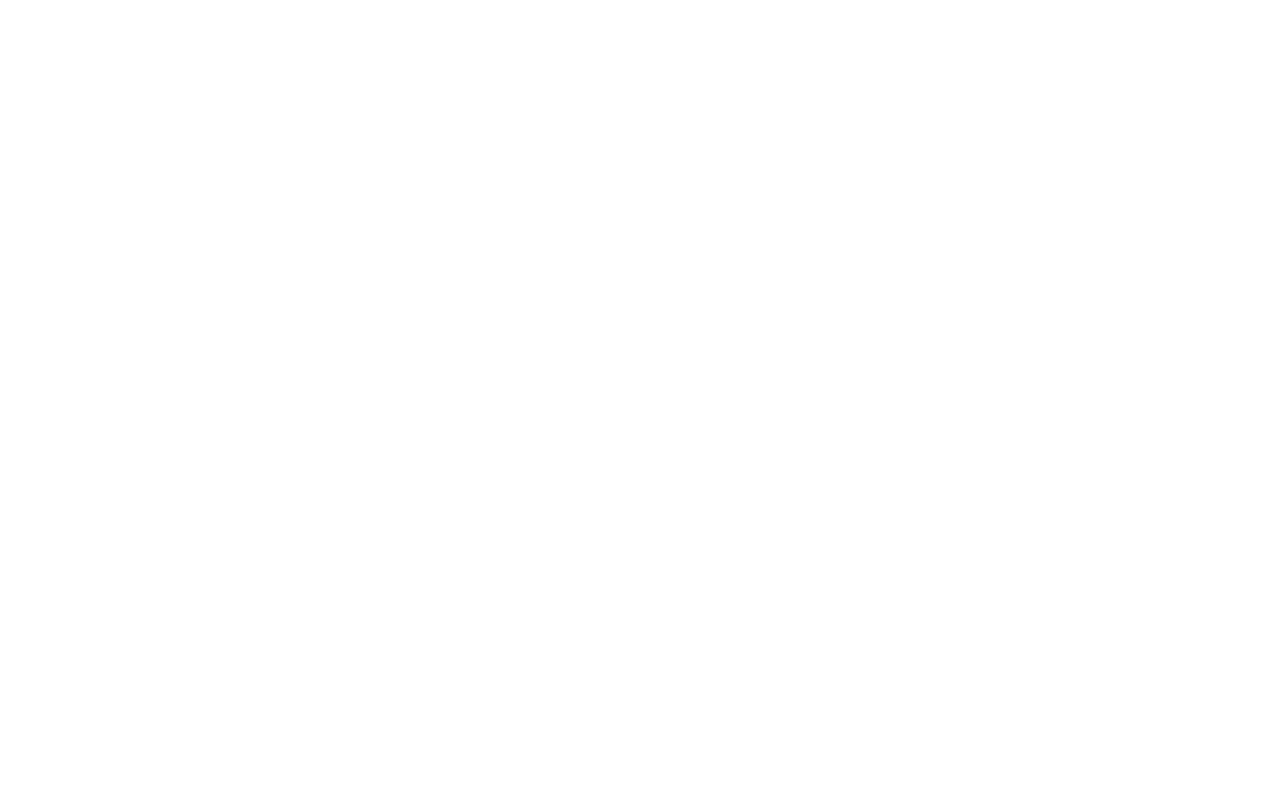
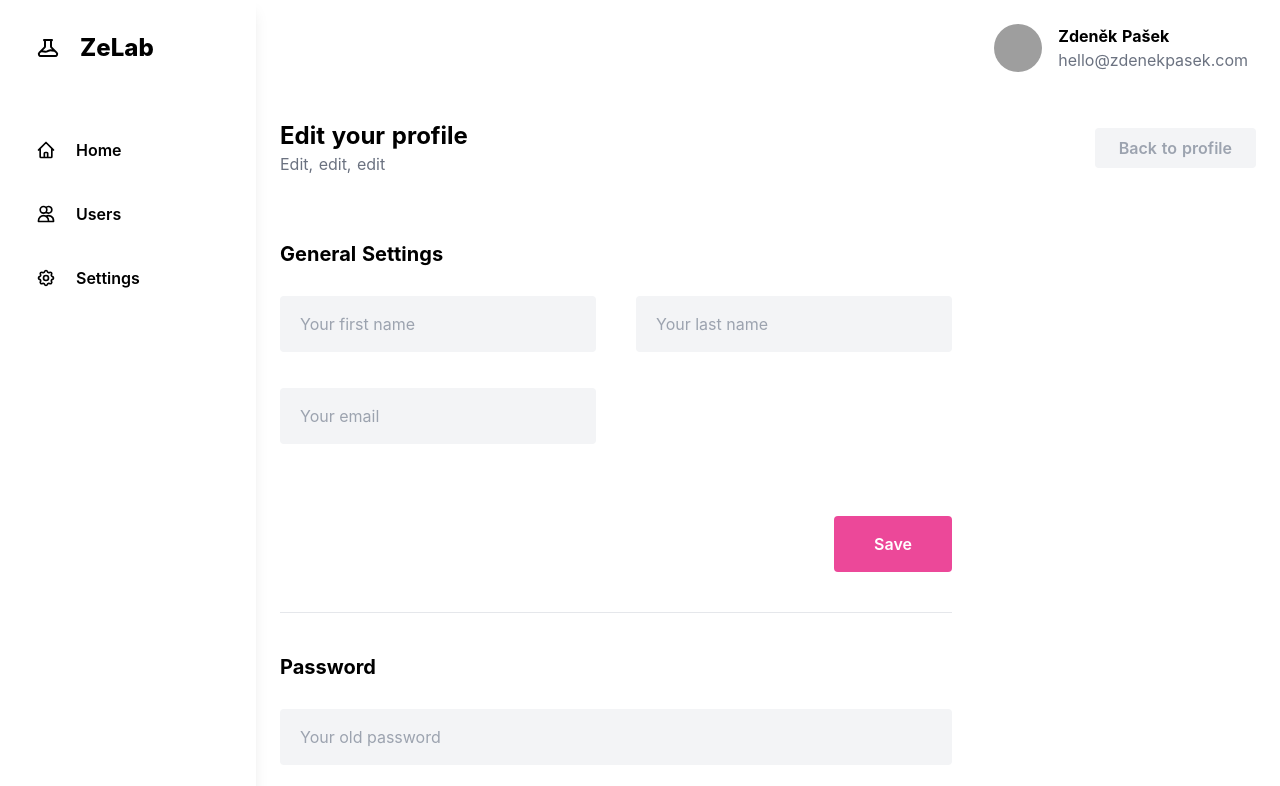
Before and after one commit to TenZdenda/nuxt-js-admin-panel, a Nuxt app: page /admin/profile/edit in a window 1280 px wide. Before the commit this address had no page. Shown: the top 786 px of the page. Built offline with nearby package versions, Linux system fonts and the light colour scheme; grey boxes are pictures that could not be loaded.

Commit message:
settings page + edit profile page

```diff
--- a/components/Sidebar.vue
+++ b/components/Sidebar.vue
@@ -3,8 +3,8 @@
     class="w-64 bg-white shadow-lg px-5 py-8 space-y-16 absolute inset-y-0 left-0 transform md:relative md:translate-x-0 transition duration-200 ease-in-out"
     :class="{ '-translate-x-full': bool }"
   >
-    <div class="flex justify-between space-x-5 px-4">
-      <div class="flex items-center">
+    <div class="flex justify-between px-4">
+      <div class="flex items-center space-x-5">
         <svg
           xmlns="http://www.w3.org/2000/svg"
           class="h-6 w-6"
--- a/components/Table.vue
+++ b/components/Table.vue
@@ -79,8 +79,6 @@
                   <a href="#" class="text-indigo-600 hover:text-indigo-900"
                     >Edit</a
                   >
-                  <span class="mx-2">|</span>
-                  <a href="#" class="text-red-600 hover:text-red-900">Delete</a>
                 </td>
               </tr>
             </tbody>
--- /dev/null
+++ b/pages/admin/profile/edit.vue
@@ -0,0 +1,81 @@
+<template>
+  <div class="space-y-16">
+    <div class="flex justify-between items-center">
+      <div>
+        <h1 class="text-2xl font-bold">Edit your profile</h1>
+        <p class="text-gray-500">Edit, edit, edit</p>
+      </div>
+      <nuxt-link
+        to="/admin/profile"
+        class="bg-gray-100 hover:bg-gray-300 text-gray-400 hover:text-gray-600 font-semibold py-2 px-6 rounded mx-auto md:mx-0 my-4 md:my-0 block focus:outline-none"
+        >Back to profile</nuxt-link
+      >
+    </div>
+
+    <div class="max-w-2xl space-y-10">
+      <form>
+        <section class="space-y-5">
+          <h2 class="text-xl font-bold">General Settings</h2>
+          <div class="grid grid-cols-1 md:grid-cols-2 md:gap-x-10 md:gap-y-5">
+            <Input placeholder="Your first name" name="firstname" type="text" />
+            <Input placeholder="Your last name" name="lastname" type="text" />
+            <Input placeholder="Your email" name="email" type="email" />
+          </div>
+        </section>
+
+        <div class="flex justify-end items-center gap-6 mt-16">
+          <button
+            name="submit"
+            type="submit"
+            class="px-10 py-4 bg-pink-500 hover:bg-pink-800 text-white font-semibold rounded"
+          >
+            Save
+          </button>
+        </div>
+      </form>
+
+      <hr />
+
+      <form>
+        <section class="space-y-5">
+          <h2 class="text-xl font-bold">Password</h2>
+          <div class="space-y-5">
+            <Input
+              placeholder="Your old password"
+              name="oldPassword"
+              type="password"
+            />
+
+            <div class="md:flex space-x-10">
+              <Input
+                placeholder="Your new password"
+                name="newPassword"
+                type="password"
+              />
+              <Input
+                placeholder="Your new password again"
+                name="newPasswordAgain"
+                type="password"
+              />
+            </div>
+          </div>
+        </section>
+        <div class="flex justify-end items-center gap-6 mt-16">
+          <button
+            name="submit"
+            type="submit"
+            class="px-10 py-4 bg-pink-500 hover:bg-pink-800 text-white font-semibold rounded"
+          >
+            Save
+          </button>
+        </div>
+      </form>
+    </div>
+  </div>
+</template>
+
+<script>
+export default {
+  layout: 'admin',
+}
+</script>
--- a/pages/admin/profile.vue
+++ b/pages/admin/profile/index.vue
@@ -13,11 +13,12 @@
         </div>
       </div>
 
-      <button
+      <nuxt-link
+        to="/admin/profile/edit"
         class="bg-gray-100 hover:bg-gray-300 text-gray-400 hover:text-gray-600 font-semibold py-2 px-6 rounded mx-auto md:mx-0 my-4 md:my-0 block focus:outline-none"
       >
         Edit profile
-      </button>
+      </nuxt-link>
     </div>
   </div>
 </template>
--- /dev/null
+++ b/pages/admin/settings/index.vue
@@ -0,0 +1,54 @@
+<template>
+  <div class="space-y-16">
+    <div>
+      <h1 class="text-2xl font-bold">Settings page</h1>
+      <p class="text-gray-500">Edit your page</p>
+    </div>
+
+    <form class="max-w-2xl space-y-10">
+      <section class="space-y-5">
+        <h2 class="text-xl font-bold">General Settings</h2>
+        <div class="grid grid-cols-1 md:grid-cols-2 md:gap-x-10 md:gap-y-5">
+          <Input placeholder="Name of page" name="name" type="text" />
+          <Input placeholder="Email address" name="email" type="email" />
+          <Input placeholder="Phone number" name="phone" type="phone" />
+        </div>
+      </section>
+
+      <section class="space-y-5">
+        <h2 class="text-xl font-bold">Social media</h2>
+        <div class="grid grid-cols-1 md:grid-cols-2 md:gap-x-10 md:gap-y-5">
+          <Input
+            placeholder="Facebook page (url)"
+            name="facebook"
+            type="text"
+          />
+          <Input placeholder="Twitter page (url)" name="twitter" type="text" />
+          <Input
+            placeholder="Instagram page (url)"
+            name="instagram"
+            type="text"
+          />
+        </div>
+      </section>
+
+      <div>
+        <div class="flex justify-end items-center gap-6 mt-16">
+          <button
+            name="submit"
+            type="submit"
+            class="px-10 py-4 bg-pink-500 hover:bg-pink-800 text-white font-semibold rounded"
+          >
+            Save settings
+          </button>
+        </div>
+      </div>
+    </form>
+  </div>
+</template>
+
+<script>
+export default {
+  layout: 'admin',
+}
+</script>
```
